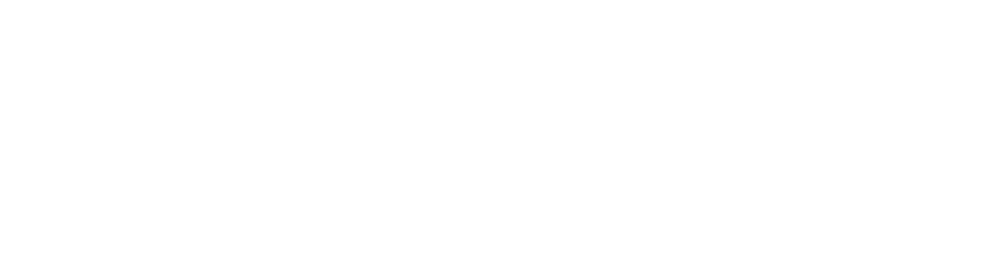
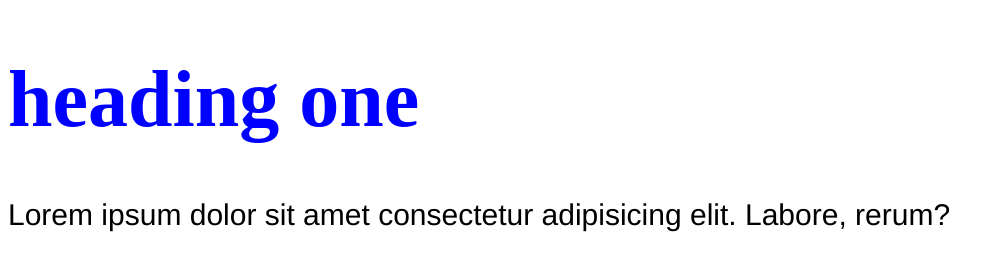
Before and after one commit to Divyansh265/first_session, a plain HTML site: page index.html in a window 1280 px wide. Shown: the whole page, without its empty margins (0-1002 px from the left). Drawn offline with Linux system fonts and the light colour scheme.

Commit message:
inline css

```diff
--- a/index.html
+++ b/index.html
@@ -7,6 +7,7 @@
     <title>full stack session</title>
 </head>
 <body>
-
+    <h1 style="color: blue ; font-size:80px">heading one </h1>
+    <p style="font-size:30px;font-family:'Franklin Gothic Medium', 'Arial Narrow', Arial, sans-serif">Lorem ipsum dolor sit amet consectetur adipisicing elit. Labore, rerum?</p>
 </body>
 </html>
```
